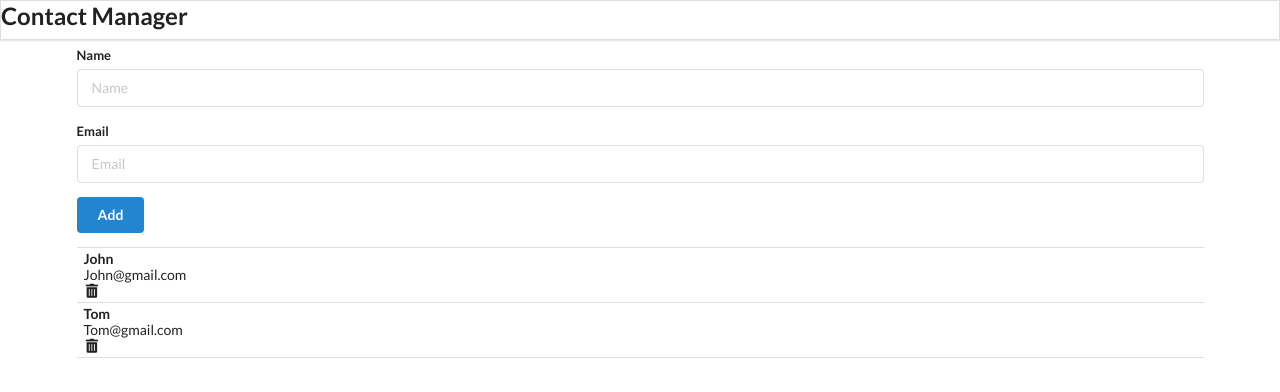
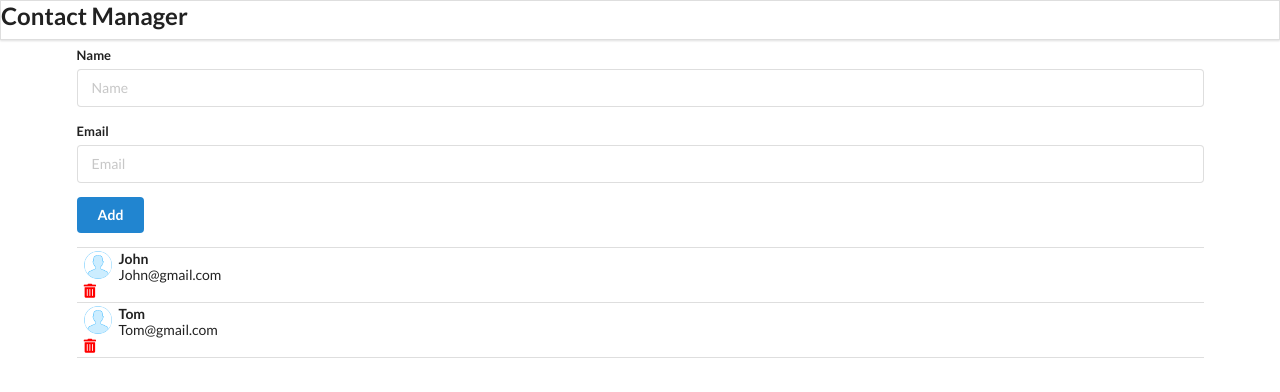
Before and after one commit to TechLounge777/React-Contact-App, a React (Create React App) app: page / in a window 1280 px wide. Shown: the top 392 px of the page. Built offline with nearby package versions, Linux system fonts and the light colour scheme.

Commit message:
added ContactCard component

```diff
--- a/src/components/ContactCard.js
+++ b/src/components/ContactCard.js
@@ -0,0 +1,20 @@
+import React from 'react'
+import user1 from '../images/user1.png';
+
+function ContactCard(props) {
+    const {id, name, email} = props.contact;
+    return (
+
+            <div className="item">
+                <img className="ui avatar image" src={user1} alt="user" />
+                <div className="content">
+                    <div className="header">{name}</div>
+                    <div>{email}</div>
+                </div>
+                    <i className="trash alternate outine icon" style={{color: "red", marginTop: "7px"}}></i>
+            </div>
+
+    )
+}
+
+export default ContactCard
--- a/src/components/ContactList.js
+++ b/src/components/ContactList.js
@@ -1,16 +1,11 @@
 import React from 'react'
+import ContactCard from './ContactCard';
 
 function ContactList(props) {
 
     const renderContactList = props.contacts.map((contact) =>{
         return (
-            <div className="item">
-                <div className="Content">
-                    <div className="header">{contact.name}</div>
-                    <div>{contact.email}</div>
-                    <i className="trash alternate outine icon"></i>
-                </div>
-            </div>
+            <ContactCard contact={contact}></ContactCard>
         );
     });
 
```
Also changed, not shown: src/images/user.png (added), src/images/user1.png (added).
